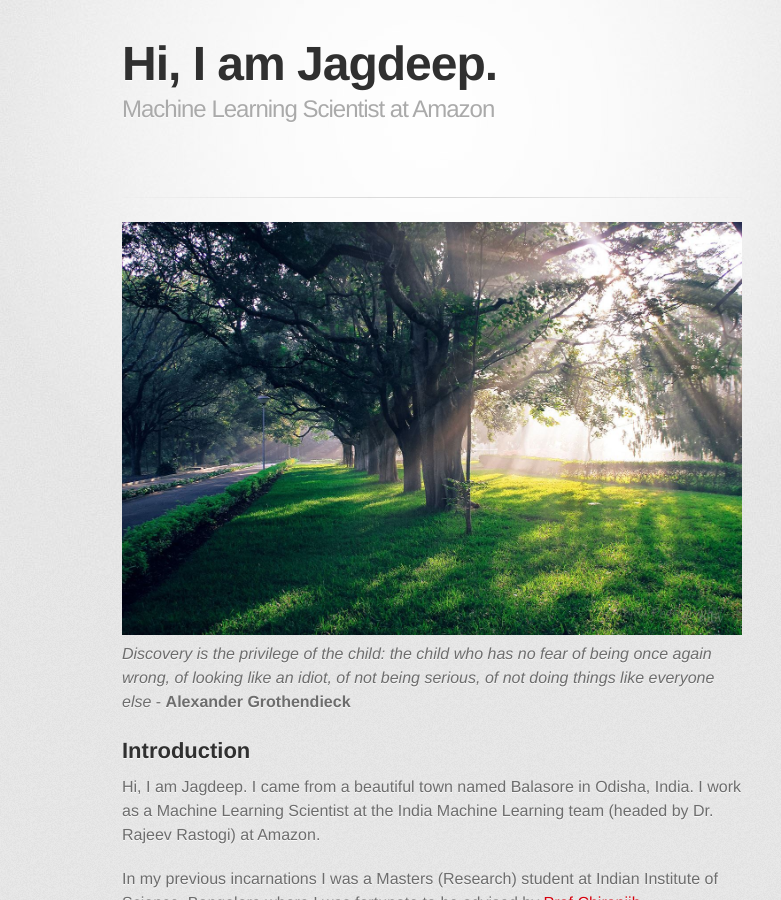
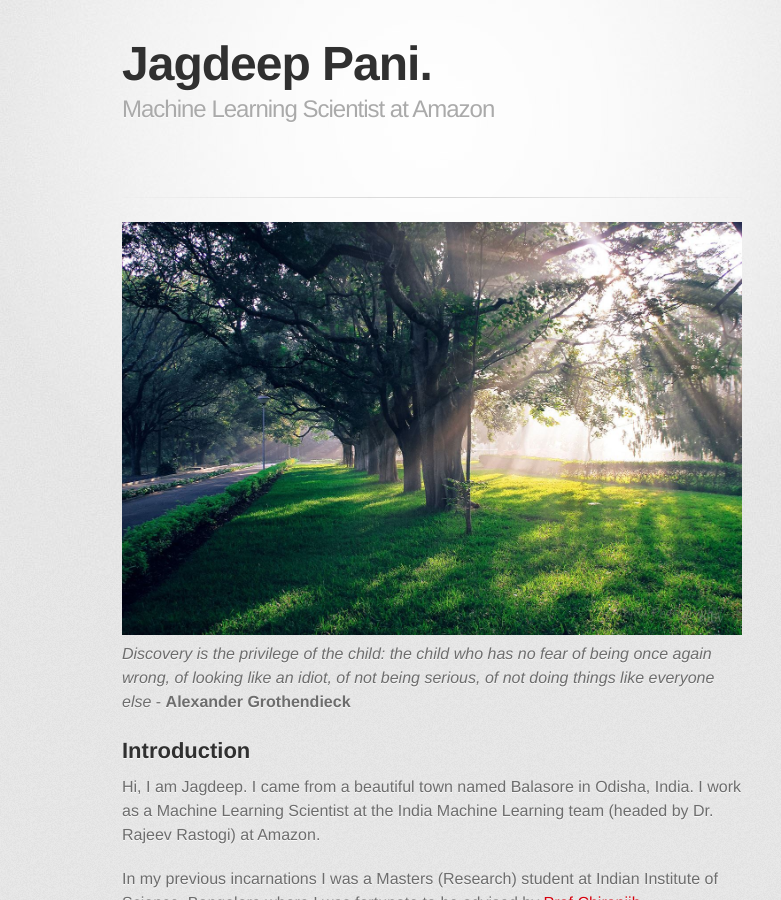
Before and after one commit to jagdeeppani/jagdeeppani.github.io, a Jekyll site: the page built from index.md, in a window 1280 px wide and 900 px high. Shown: the whole window, without its empty margins (208-989 px from the left). Built offline with Jekyll 4.4.1, drawn with Linux system fonts in a browser that asks for light colours; some web fonts are replaced; our own code applies the rules of GitHub Pages for plain Markdown files.

Commit message:
Update _config.yml

```diff
--- a/_config.yml
+++ b/_config.yml
@@ -1,4 +1,4 @@
-title: Hi, I am Jagdeep.
+title: Jagdeep Pani.
 description: Machine Learning Scientist at Amazon
 show_downloads: false
 google_analytics:
```
